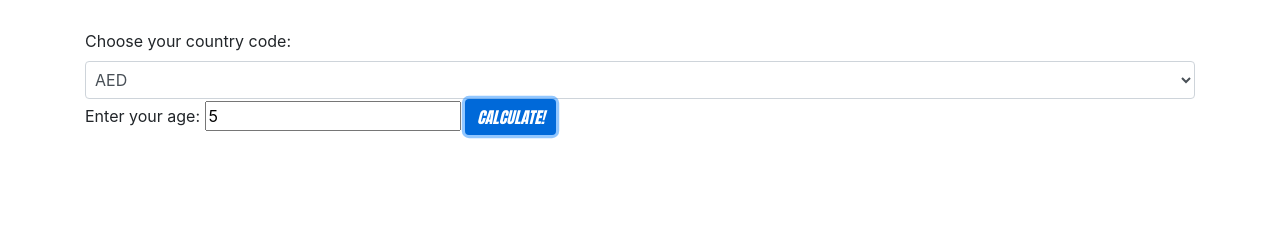
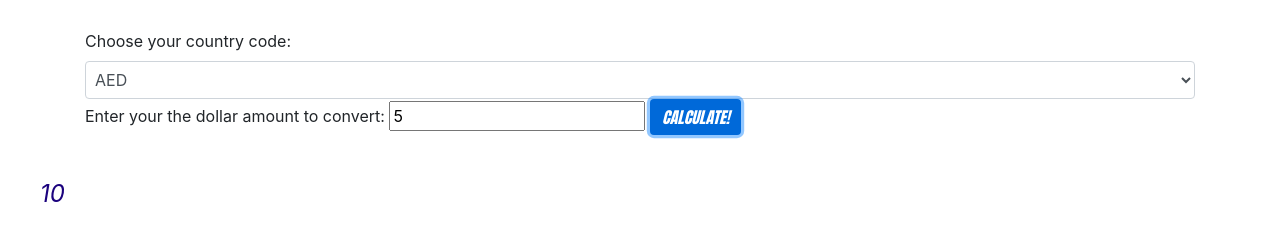
Before and after one commit to freiland/currency-exchange, a website built with webpack: page src/index.html in a window 1280 px wide. Both pictures are taken after typing "5" into the empty fields and a click on the button "CALCULATE!". Shown: the part 169-410 px from the top of the page. Built offline with nearby package versions, Linux system fonts and the light colour scheme; no server answers.

Commit message:
test functionality with api key exposed, can not get hidden api key to work

```diff
--- a/src/index.html
+++ b/src/index.html
@@ -18,8 +18,8 @@
         <option value="BRL"><strong>BRL</strong></option>
       </select>
 
-    <label for="age">Enter your age:</label>
-    <input id="age" type="number">
+    <label for="usdAmount">Enter your the dollar amount to convert:</label>
+    <input id="usd" type="number">
 
 
 
--- a/src/js/exscript.js
+++ b/src/js/exscript.js
@@ -2,7 +2,7 @@ export default class currencyEx {
   static getExRate() {
     return new Promise(function (resolve, reject) {
       let request = new XMLHttpRequest();
-      const url = "https://v6.exchangerate-api.com/v6/${process.env.API_KEY}/latest/USD";
+      const url = `https://v6.exchangerate-api.com/v6/333348a10fe0ab319ac2bf4e/latest/USD`;
       request.onload = function() {
         if(this.status === 200) {
           resolve(request.response);
--- a/src/main.js
+++ b/src/main.js
@@ -9,17 +9,17 @@ $(document).ready(function() {
   $('#question').submit(function () {
     event.preventDefault();
     let countryCode = $("#country").val();
-
+    let dollarAmount = parseInt($('#usd').val());
     console.log(countryCode);
-
+    console.log(dollarAmount);
     //let searchTerm = $('#search-input').val();
     //$('#search-input').val('');
     //console.log(searchTerm);
     let promise = currencyEx.getExRate();
     promise.then(function(response) {
       const body = JSON.parse(response);
-      //let exchangeRate = `body.conversion_rates.${countryCode}`;
-      console.log(body);
+      //let exRate = `body.conversion_rates.${countryCode}`;
+      console.log(body.conversion_rates.AED * dollarAmount);
       console.log(body);
       //$('#result-image').attr('src',body.collection.items[0].links[0].href);
       //writeImages(body);
@@ -27,7 +27,11 @@ $(document).ready(function() {
       //write errors
       console.log(error);
     });
+
+    $('#response').append(dollarAmount * 2);
+
   });
+
 });
 
 //     if (planet === "earth" ) {
```
